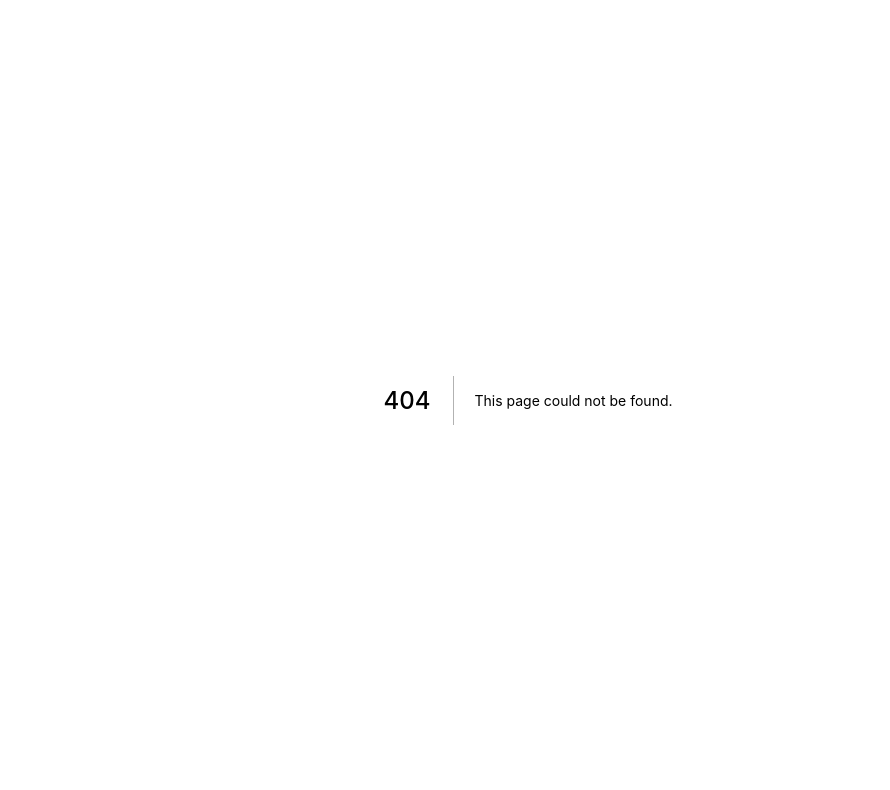
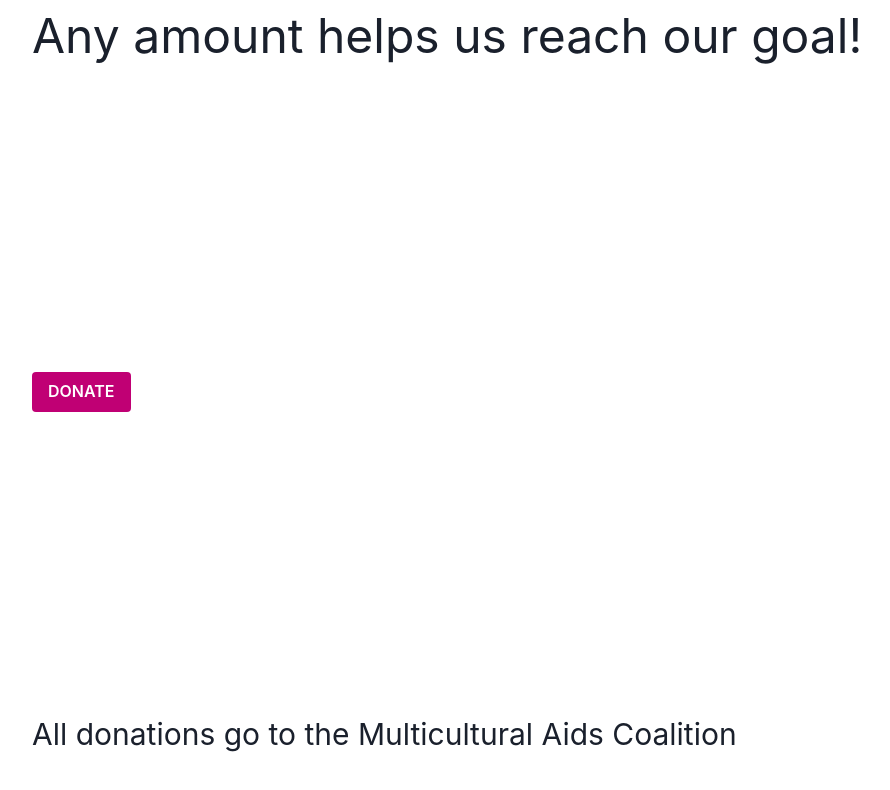
Before and after one commit to Code-4-Community/outstanding-life, a Next.js app: page /donate in a window 1280 px wide. Before the commit this address had no page. Shown: the top 790 px of the page, without its empty margins (112-1002 px from the left). Built offline with nearby package versions, Linux system fonts and the light colour scheme.

Commit message:
first interation donate page

```diff
--- /dev/null
+++ b/pages/donate/index.tsx
@@ -0,0 +1,33 @@
+import { Container, Text, Flex, Button } from '@chakra-ui/react';
+
+const Donate: React.FC = () => {
+  return (
+    <>
+      <Flex gap={'150px'} flexDir={'column'}>
+        <Container maxW={'container.lg'} mb="100px">
+          <Flex gap={'300px'} flexDir="column">
+            <div data-cy="donate-top-message" id={'donate-top-message'}>
+              <Flex flexDir="column" gap={'15px'}>
+                <Text fontSize='5xl'>
+                  Any amount helps us reach our goal!
+                </Text>
+              </Flex>
+            </div>
+            <div data-cy="donate-button">
+            <Button colorScheme='lightPink' variant='solid' borderRadius='4'>
+                DONATE
+            </Button>
+            </div>
+            <div data-cy="donate-bottom-message">
+              <Text fontSize='3xl'>
+                All donations go to the Multicultural Aids Coalition
+              </Text>
+            </div>
+          </Flex>
+        </Container>
+      </Flex>
+    </>
+  );
+};
+
+export default Donate;
```
